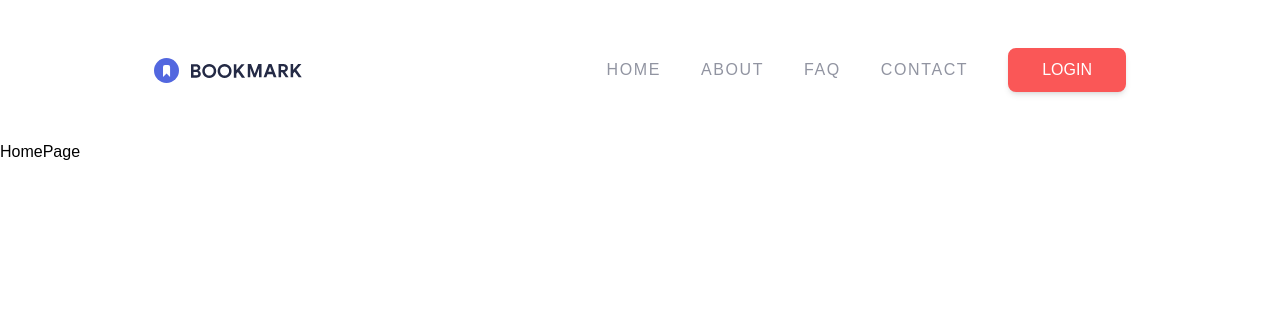
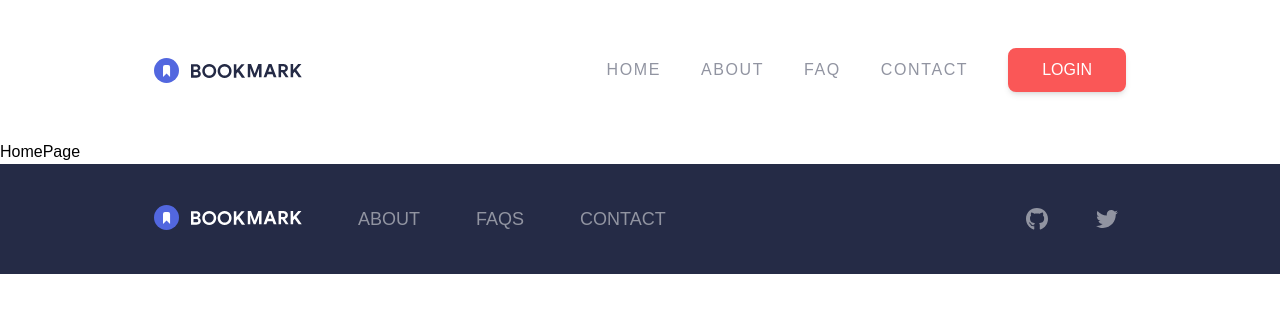
Before and after one commit to Kamruzzaman1351/React-Website-Template, a React (Create React App) app: page / in a window 1280 px wide. Shown: the top 312 px of the page. Built offline with nearby package versions, Linux system fonts and the light colour scheme; the HTML template or start-up script is replaced by a standard one.

Commit message:
Adding footer

```diff
--- a/src/App.js
+++ b/src/App.js
@@ -6,6 +6,7 @@ import FAQPage from "./pages/FAQPage";
 import LoginPage from "./pages/LoginPage";
 import ContactPage from "./pages/Contact";
 import NotFound from "./pages/NotFound";
+import Footer from "./components/layouts/Footer";
 function App() {
   return (
     <BrowserRouter>
@@ -20,6 +21,7 @@ function App() {
           <Route path="/*" element={<NotFound />} />
         </Routes>
       </main>
+      <Footer />
     </BrowserRouter>
   );
 }
--- a/src/components/layouts/Footer.jsx
+++ b/src/components/layouts/Footer.jsx
@@ -0,0 +1,27 @@
+import {Link} from 'react-router-dom'
+import {FaGithub, FaTwitter} from "react-icons/fa"
+import footerLogo from "../assets/images/logo-bookmark-footer.svg"
+function Footer() {
+  return (
+    <footer className='py-10 bg-veryDarkBlue'>
+        <div className='container flex flex-col items-center justify-between mx-auto space-y-16 px-6 md:flex-row md:space-y-0'>
+            <div className='flex flex-col items-center justify-between space-y-8 text-lg font-light md:flex-row md:space-y-0 md:space-x-14 text-grayishBlue'>
+                <img src={footerLogo} alt="" className="mb-1" />
+                <Link to="/about" className="uppercase hover:text-softRed">About</Link>
+                <Link to="/faq" className="uppercase hover:text-softRed">FAQs</Link>
+                <Link to="/contact" className="uppercase hover:text-softRed">Contact</Link>
+            </div>
+            <div className='flex space-x-10'>
+                <a href="https://github.com/Kamruzzaman1351/" target="_blank" rel='noreferrer'>
+                    <FaGithub className='inline pr-2 text-3xl text-grayishBlue' />
+                </a>
+                <a href="https://github.com/Kamruzzaman1351/" target="_blank" rel='noreferrer'>
+                    <FaTwitter className='inline pr-2 text-3xl text-grayishBlue'/>
+                </a>
+            </div>
+        </div>
+    </footer>
+  )
+}
+
+export default Footer
--- a/src/components/layouts/NavBar.jsx
+++ b/src/components/layouts/NavBar.jsx
@@ -3,16 +3,16 @@ import logo from "../assets/images/logo-bookmark.svg"
 
 function NavBar() {
   return (
-    <nav class="container relative mx-auto p-6">
+    <nav className="container relative mx-auto p-6">
       {/* Flex Container For Nav Items */}
-      <div class="flex items-center justify-between space-x-20 my-6">
+      <div className="flex items-center justify-between space-x-20 my-6">
         {/* Logo */}
-        <Link to="/" class="z-30">
+        <Link to="/" className="z-30">
           <img src={logo} alt="" id="logo" />
         </Link>
 
         {/* Menu Items */}
-        <div class="hidden items-center space-x-10 uppercase text-grayishBlue md:flex">
+        <div className="hidden items-center space-x-10 uppercase text-grayishBlue md:flex">
           <Link to="/" className='tracking-widest hover:text-softRed'>Home</Link>
           <Link to="/about" className='tracking-widest hover:text-softRed'>About</Link>
           <Link to="/faq" className='tracking-widest hover:text-softRed'>FAQ</Link>
```
